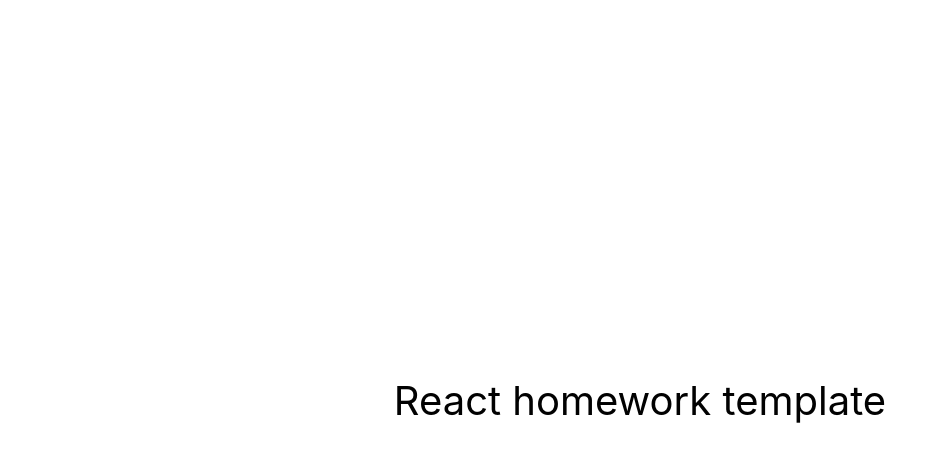
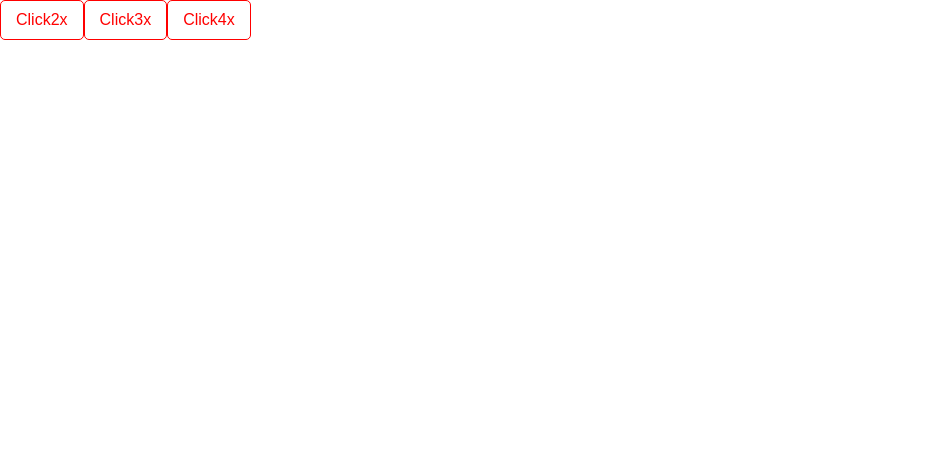
Before and after one commit to DimaKirdanov/goit-react-hw-01-components, a React (Create React App) app: page / in a window 1280 px wide. Shown: the top 462 px of the page, without its empty margins (0-947 px from the left). Built offline with nearby package versions, Linux system fonts and the light colour scheme.

Commit message:
Add userjson

```diff
--- a/src/components/App.jsx
+++ b/src/components/App.jsx
@@ -1,16 +1,13 @@
+import Button from "./Button/Button";
+
+
+
 export const App = () => {
   return (
-    <div
-      style={{
-        height: '100vh',
-        display: 'flex',
-        justifyContent: 'center',
-        alignItems: 'center',
-        fontSize: 40,
-        color: '#010101'
-      }}
-    >
-      React homework template
-    </div>
+    <>
+      <Button text="Click2x" />
+      <Button text="Click3x" />
+      <Button text="Click4x" />
+    </>
   );
 };
--- /dev/null
+++ b/src/components/Button/Button.jsx
@@ -0,0 +1,10 @@
+import "./button.css";
+
+const Button = ({text, type} ) => {
+    return <botton type ={ type} className="btn">{text} </botton>
+}
+export default Button;
+
+Button.defaultProps = {
+type: "button"
+}
--- /dev/null
+++ b/src/components/Button/button.css
@@ -0,0 +1,10 @@
+.btn {
+    display: inline-block;
+padding: 10px 15px;
+border: 1px solid red;
+border-radius: 5px;
+font-family: Arial, Helvetica, sans-serif;
+cursor: pointer;
+background-color: transparent;
+color: red;
+}
```
Also changed, not shown: src/user.json (added, +11 -0 lines), 1 other file (tests, documents, lock files or other folders).
